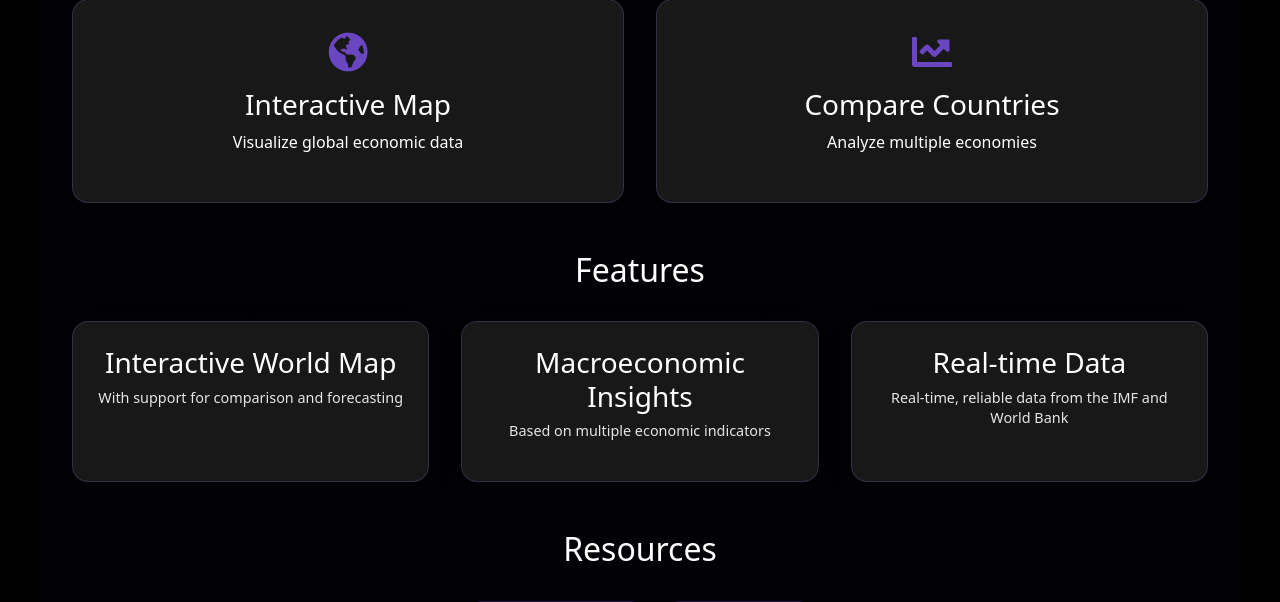
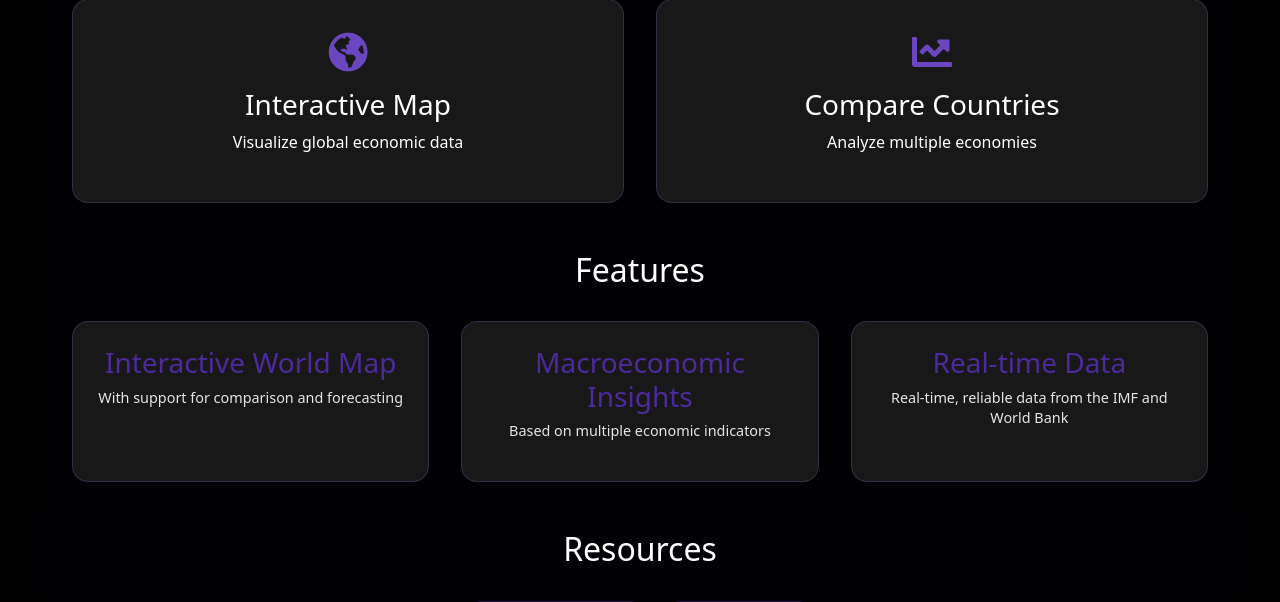
Before and after one commit to PenguinsAreSuperCool/MacroAnalysis, a Flask app: page / in a window 1280 px wide. Shown: the part 419-1021 px from the top of the page. Run offline with Flask 3, Linux system fonts and the light colour scheme.

Commit message:
Small fix for the colors

```diff
--- a/MacroAnalysis/static/styles.css
+++ b/MacroAnalysis/static/styles.css
@@ -465,6 +465,10 @@ blockquote {
     color: white;
 }
 
+.metric-card h3 {
+    color: #4c2a9c;
+}
+
 .indicator-desc {
     color: #e5e5e5;
     font-size: 0.9rem;
```
